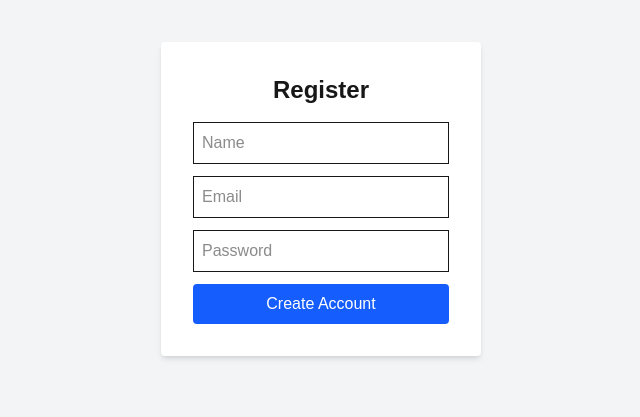
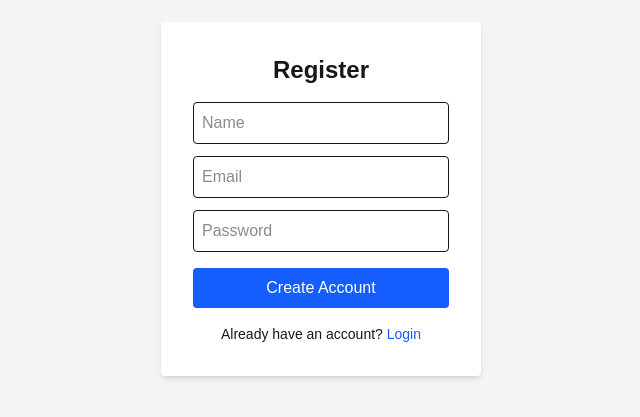
Before and after one commit to ab1uD/FlowPay, a Next.js app in the folder frontend/: page /register in a window 1280 px wide. Shown: the part 201-618 px from the top of the page, without its empty margins (319-959 px from the left). Built offline with nearby package versions, Linux system fonts and the light colour scheme.

Commit message:
updated register page

```diff
--- a/frontend/app/register/page.tsx
+++ b/frontend/app/register/page.tsx
@@ -1,7 +1,28 @@
+"use client";
+
+import { useRouter } from "next/navigation";
+
 export default function Register() {
+
+  const router = useRouter();
+
+  const handleRegister = (e: React.FormEvent) => {
+    e.preventDefault();
+
+
+    alert("Account created! Please login.");
+
+
+    router.push("/login");
+  };
+
   return (
     <div className="flex justify-center items-center min-h-screen bg-gray-100">
-      <div className="bg-white p-8 rounded shadow-md w-80">
+
+      <form
+        onSubmit={handleRegister}
+        className="bg-white p-8 rounded shadow-md w-80"
+      >
         <h2 className="text-2xl font-bold mb-4 text-center">
           Register
         </h2>
@@ -9,25 +30,40 @@ export default function Register() {
         <input
           type="text"
           placeholder="Name"
-          className="border p-2 w-full mb-3"
+          className="border p-2 w-full mb-3 rounded"
         />
 
         <input
           type="email"
           placeholder="Email"
-          className="border p-2 w-full mb-3"
+          className="border p-2 w-full mb-3 rounded"
         />
 
         <input
           type="password"
           placeholder="Password"
-          className="border p-2 w-full mb-3"
+          className="border p-2 w-full mb-4 rounded"
         />
 
-        <button className="bg-blue-600 text-white w-full p-2 rounded">
+        <button
+          type="submit"
+          className="bg-blue-600 text-white w-full p-2 rounded hover:bg-blue-700"
+        >
           Create Account
         </button>
-      </div>
+
+        <p className="text-sm text-center mt-4">
+          Already have an account?{" "}
+          <span
+            onClick={() => router.push("/login")}
+            className="text-blue-600 cursor-pointer hover:underline"
+          >
+            Login
+          </span>
+        </p>
+
+      </form>
+
     </div>
   );
 }
```
